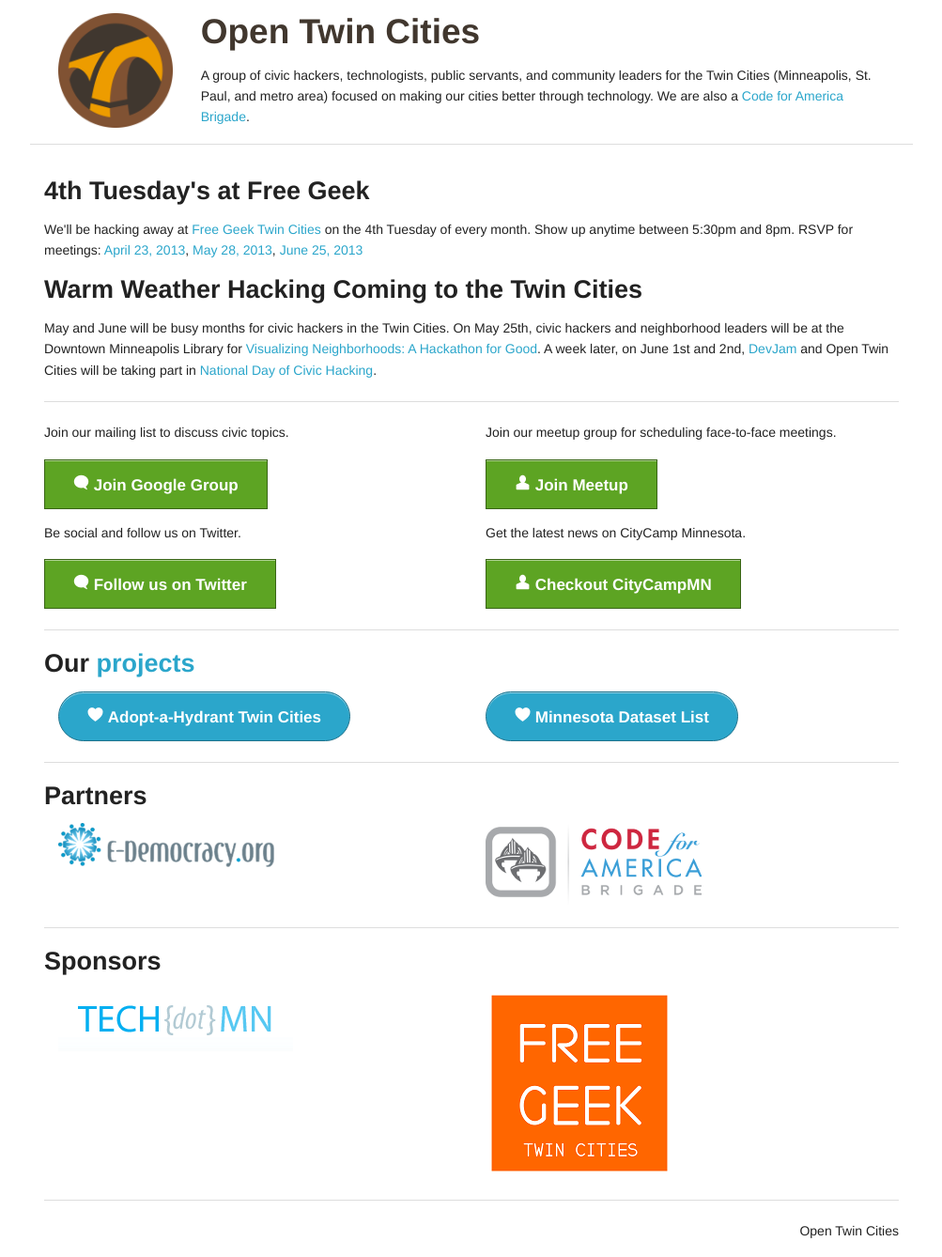
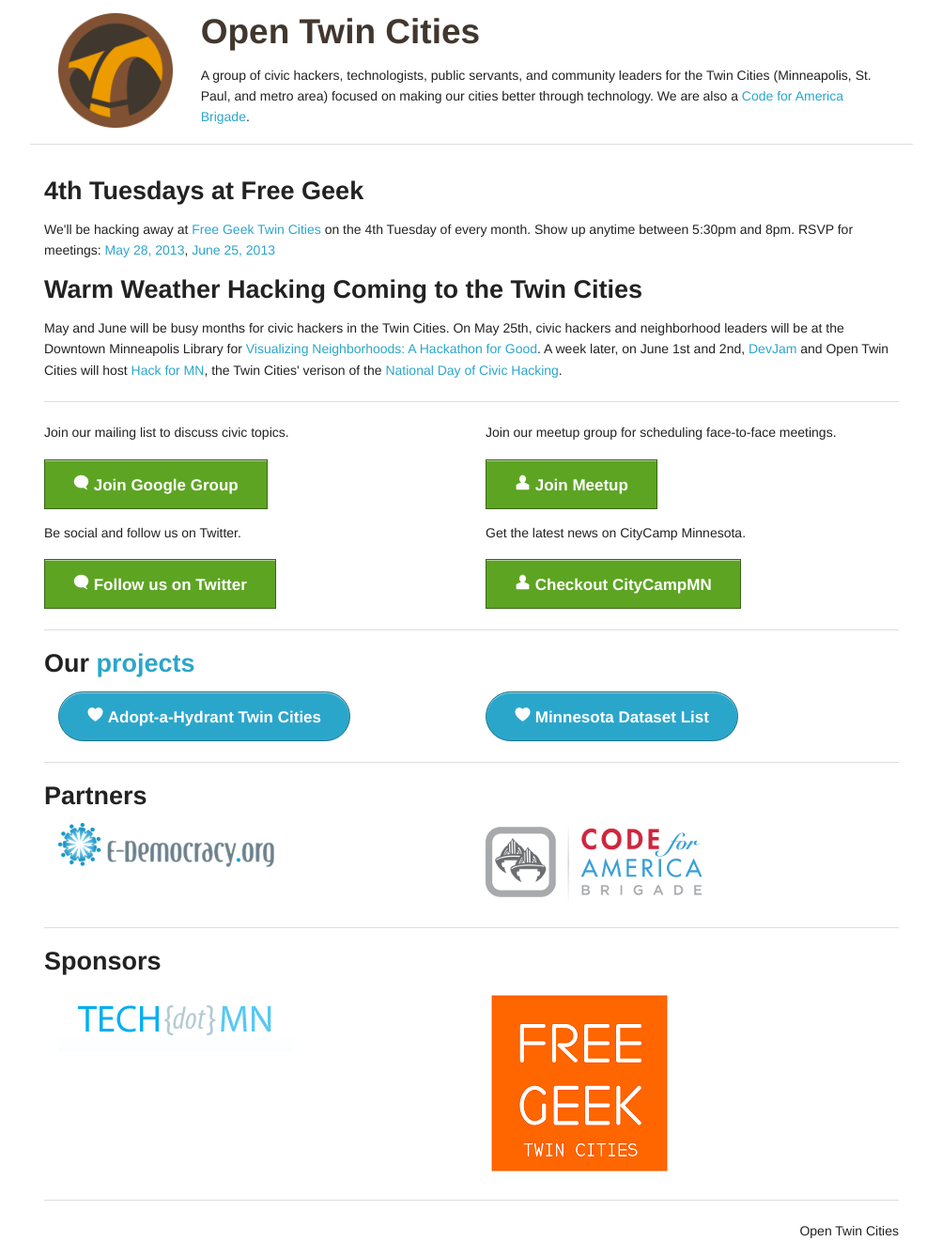
Before and after one commit to OpenTwinCities/opentwincities.github.com, a Jekyll site: the page built from index.html, in a window 1280 px wide. Shown: the whole page at 94% size, without its empty margins (138-1141 px from the left). Built offline with Jekyll 4.4.1, drawn with Linux system fonts in a browser that asks for light colours; nearby versions of some CDN libraries.

Commit message:
Removed meetup that has passed Fixed grammer mistake in meetup header

```diff
--- a/index.html
+++ b/index.html
@@ -5,18 +5,17 @@
 
   <div class="row">
     <div class="twelve columns">
-      <h3>4th Tuesday's at Free Geek</h3>
+      <h3>4th Tuesdays at Free Geek</h3>
 
       <p>We'll be hacking away at <a href="http://goo.gl/maps/ydZy">Free
       Geek Twin Cities</a> on the 4th Tuesday of every month.
       Show up anytime between 5:30pm and 8pm.  RSVP for meetings:
-        <a href="http://www.meetup.com/cfabrigade/Twin-Cities/915802/">April 23, 2013</a>,
         <a href="http://www.meetup.com/cfabrigade/Twin-Cities/928902/">May 28, 2013</a>,
         <a href="http://www.meetup.com/cfabrigade/Twin-Cities/928912/">June 25, 2013</a>
       </p>
 
       <h3>Warm Weather Hacking Coming to the Twin Cities</h3>
-      <p>May and June will be busy months for civic hackers in the Twin Cities. On May 25th, civic hackers and neighborhood leaders will be at the Downtown Minneapolis Library for <a href="http://visualizingneighborhoods-es2005.eventbrite.com/?rank=1" target="_blank">Visualizing Neighborhoods: A Hackathon for Good</a>. A week later, on June 1st and 2nd, <a href="http://devjam.com/" target="_blank">DevJam</a> and Open Twin Cities will be taking part in <a href="http://hackforchange.org/" target="_blank">National Day of Civic Hacking</a>.</p>
+      <p>May and June will be busy months for civic hackers in the Twin Cities. On May 25th, civic hackers and neighborhood leaders will be at the Downtown Minneapolis Library for <a href="http://visualizingneighborhoods-es2005.eventbrite.com/?rank=1" target="_blank">Visualizing Neighborhoods: A Hackathon for Good</a>. A week later, on June 1st and 2nd, <a href="http://devjam.com/" target="_blank">DevJam</a> and Open Twin Cities will host <a href="http://www.hackformn.org" target="_blank">Hack for MN</a>, the Twin Cities' verison of the <a href="http://hackforchange.org/" target="_blank">National Day of Civic Hacking</a>.</p>
       <hr />
     </div>
   </div>
```
